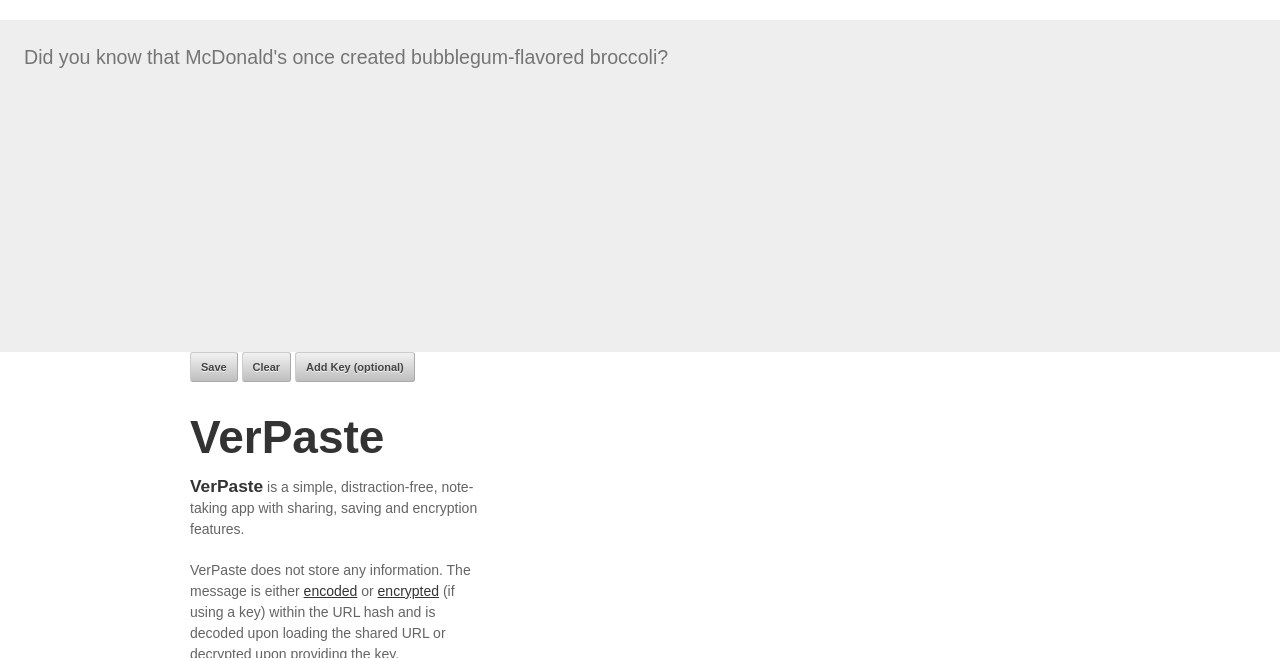
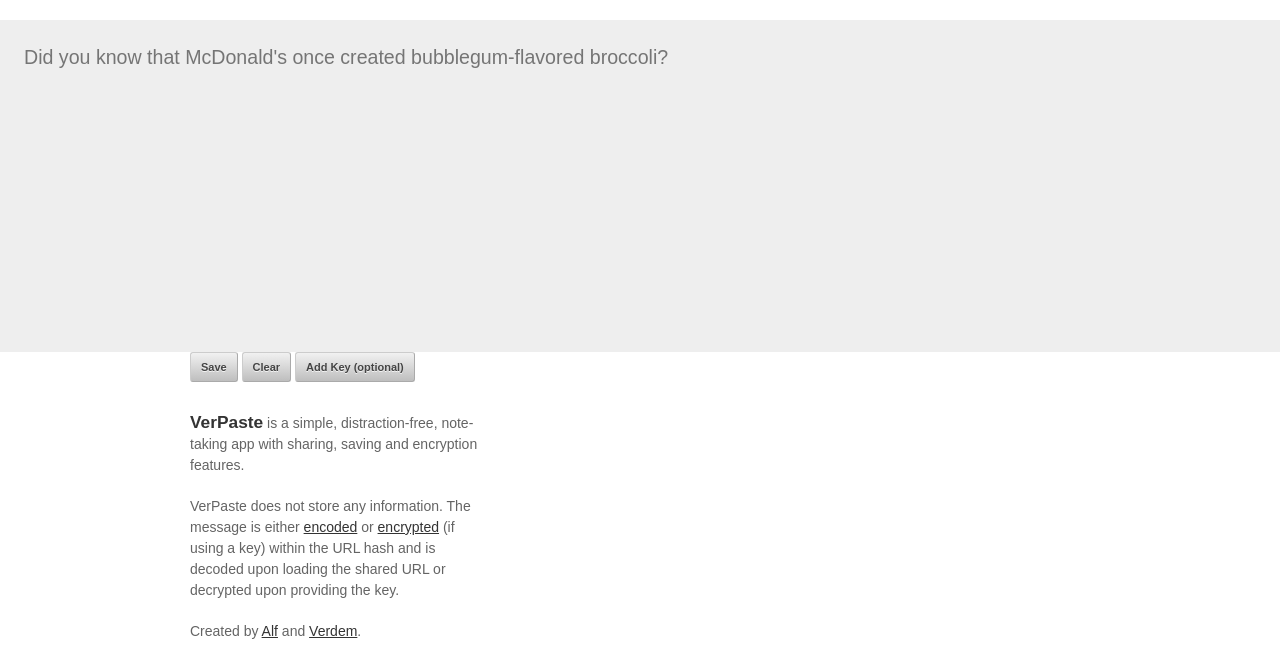
Before and after one commit to Verdem-crypto/verdem-crypto.github.io, a Jekyll site: the page verpaste/index.html, which Jekyll copies as it is, in a window 1280 px wide, cut to the strip 0-658 px from the top of the page. Built offline with Jekyll 4.4.1, drawn with Linux system fonts in a browser that asks for light colours; nearby versions of some CDN libraries; some web fonts are replaced.

Commit message:
Update index.html

```diff
--- a/verpaste/index.html
+++ b/verpaste/index.html
@@ -36,11 +36,10 @@
               <input id="key-decrypt" type="text" value=""></input>
           </div>
           <div id="share" style="display: none;">
-              <h6>Share your jot</h6>
+              <h6>Share your paste</h6>
               <input id="share-url" type="text" value=""></input>
           </div>
 
-<h1><strong>VerPaste</strong></h1>
           <p><strong>VerPaste</strong> is a simple, distraction-free, note-taking app with sharing, saving and encryption features.</p>
           <p>VerPaste does not store any information. The message is either <a href="http://en.wikipedia.org/wiki/Base64">encoded</a>
             or <a href="http://en.wikipedia.org/wiki/Blowfish_(cipher)">encrypted</a> (if using a key) within the URL hash
```
